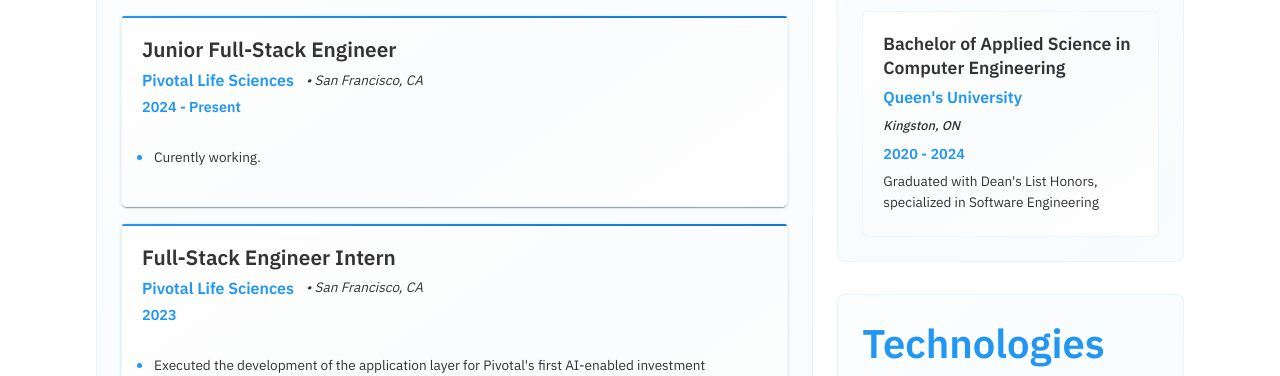
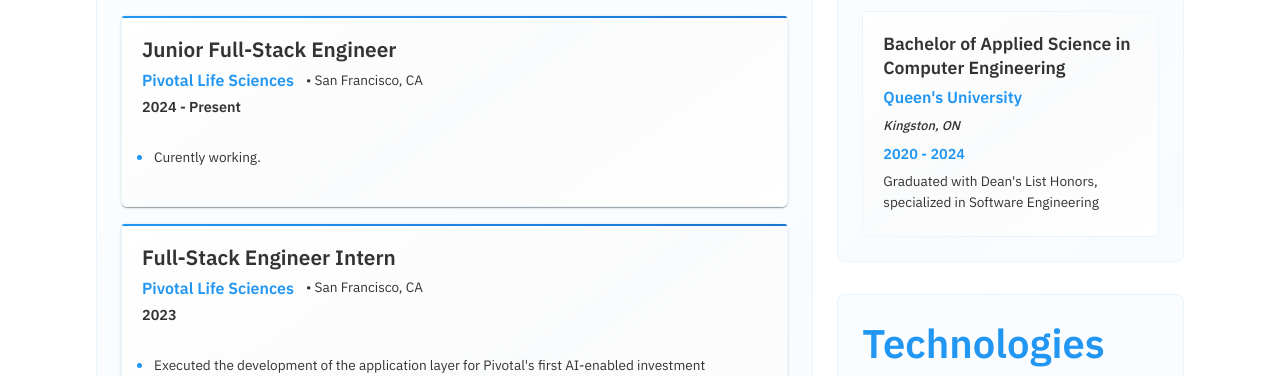
Before and after one commit to mattmac02/Personal_Website, a React (Vite) app: page /experience in a window 1280 px wide. Shown: the part 221-597 px from the top of the page. Built offline with nearby package versions, Linux system fonts and the light colour scheme.

Commit message:
Style changes

```diff
--- a/src/pages/Experience.tsx
+++ b/src/pages/Experience.tsx
@@ -338,7 +338,6 @@
                             color="text.secondary"
                             sx={{
                               fontSize: { xs: '0.7rem', md: '0.85rem' },
-                              fontStyle: 'italic'
                             }}
                           >
                             • {exp.location}
@@ -346,7 +345,7 @@
                         </Box>
                         <Typography
                           variant="subtitle2"
-                          color="primary.main"
+                          color="text.primary"
                           sx={{
                             fontSize: { xs: '0.8rem', md: '0.9rem' },
                             fontWeight: 600
```
